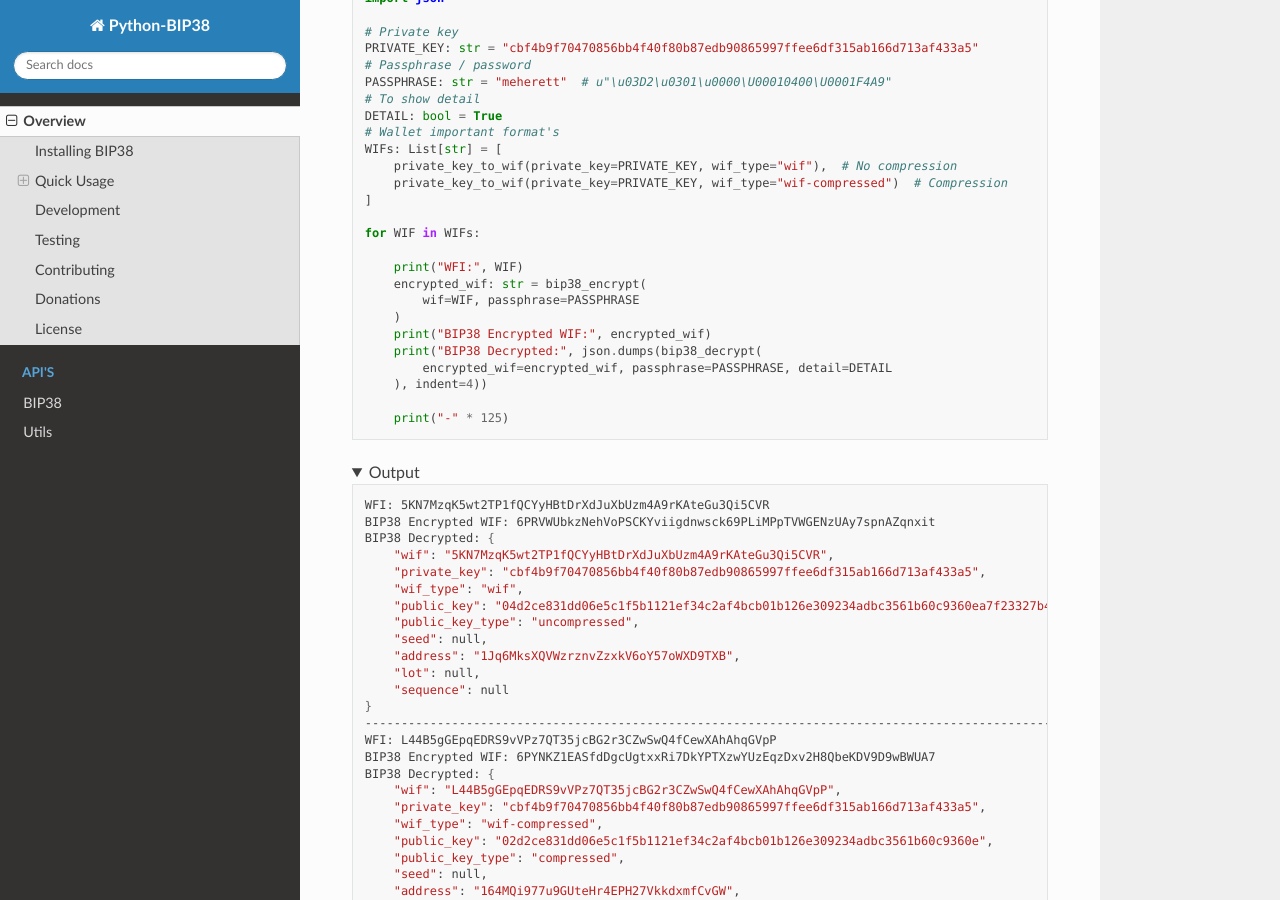
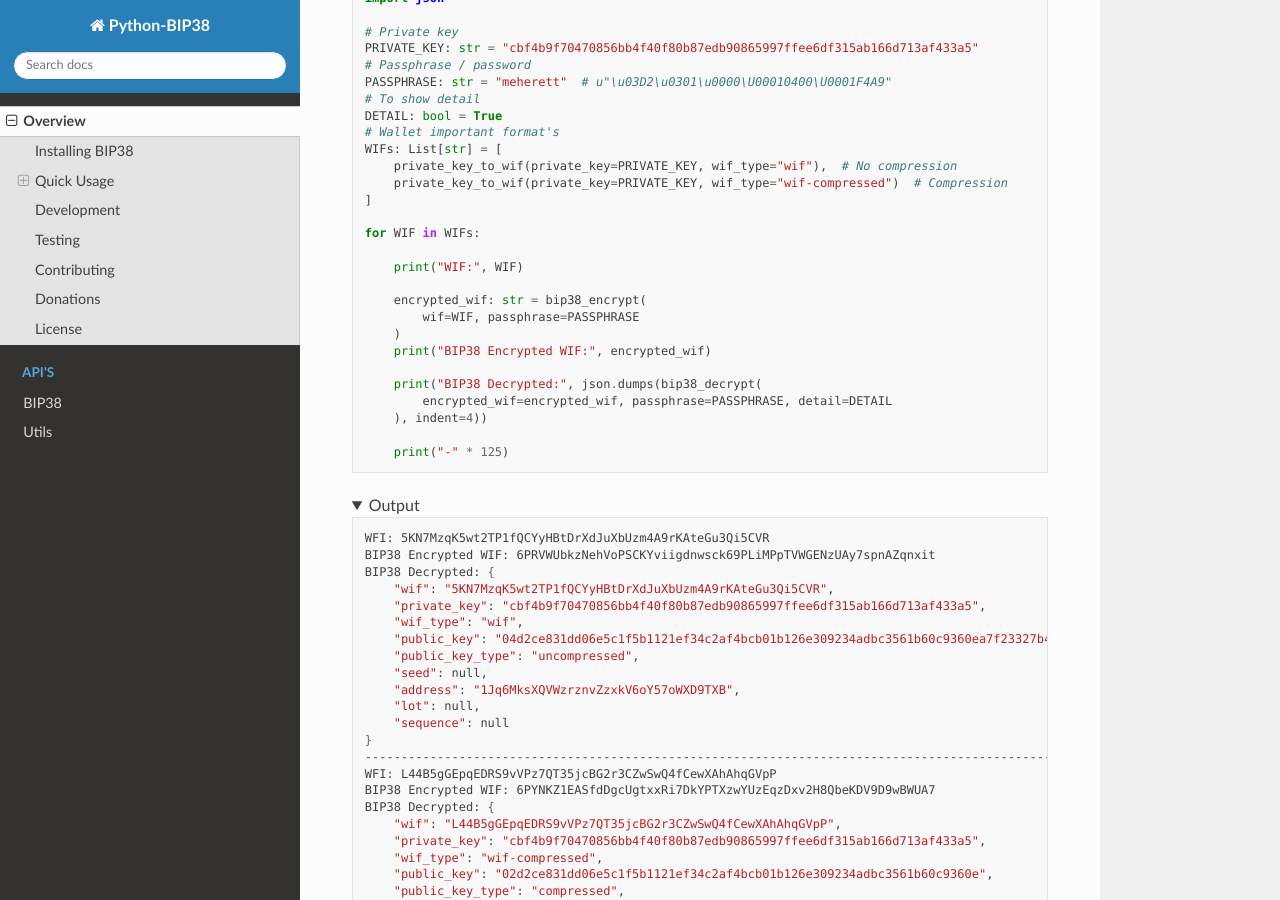
Before and after one commit to meherett/python-bip38, a Sphinx documentation site: the page built from docs/index.rst, in a window 1280 px wide and 900 px high, scrolled down 1173 px. Built offline with Sphinx 7.4.7 and the Read the Docs theme 2.0.0, drawn with Linux system fonts in a browser that asks for light colours.

Commit message:
Update: typo error of quick usage docs

```diff
--- a/docs/index.rst
+++ b/docs/index.rst
@@ -80,11 +80,13 @@ _______________
 
     for WIF in WIFs:
 
-        print("WFI:", WIF)
+        print("WIF:", WIF)
+
         encrypted_wif: str = bip38_encrypt(
             wif=WIF, passphrase=PASSPHRASE
         )
         print("BIP38 Encrypted WIF:", encrypted_wif)
+
         print("BIP38 Decrypted:", json.dumps(bip38_decrypt(
             encrypted_wif=encrypted_wif, passphrase=PASSPHRASE, detail=DETAIL
         ), indent=4))
@@ -177,7 +179,6 @@ EC multiply:
         intermediate_passphrase: str = intermediate_code(
             passphrase=PASSPHRASE, owner_salt=SAMPLE["owner_salt"], lot=SAMPLE["lot"], sequence=SAMPLE["sequence"]
         )
-
         print("Intermediate Passphrase:", intermediate_passphrase)
 
         encrypted_wif: dict = create_new_encrypted_wif(
```
Also changed, not shown: README.md (+3 -2 lines).
